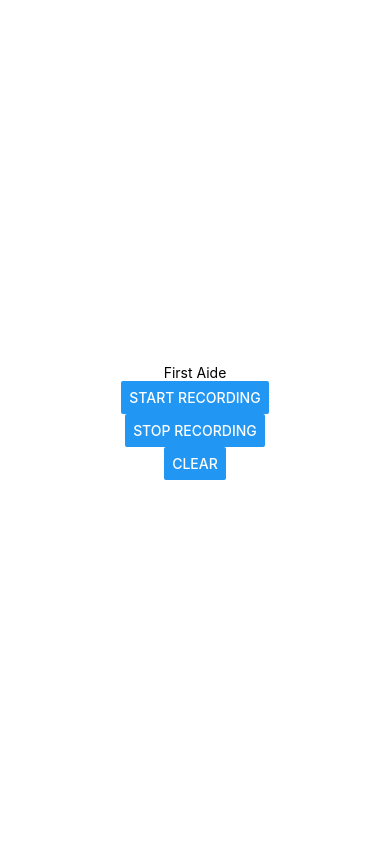
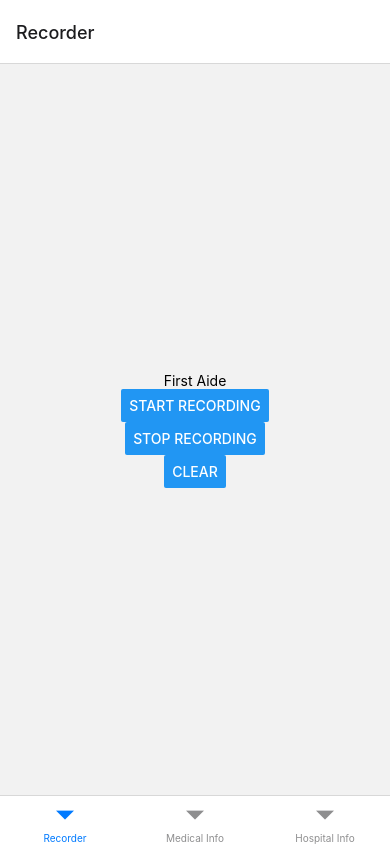
Before and after one commit to suefrontend/first-aide-client, a React Native app: screen /Recorder in a window 390 px wide. Built offline with nearby package versions, Linux system fonts and the light colour scheme.

Commit message:
implement navigation tabs

```diff
--- a/screens/HomeScreen.js
+++ b/screens/HomeScreen.js
@@ -2,70 +2,23 @@ import { View, Text, Button } from "react-native";
 import React, { useEffect, useState } from "react";
 import { themeColors } from "../theme";
 import Voice from "@react-native-voice/voice";
+import { NavigationContainer } from "@react-navigation/native";
+import { createBottomTabNavigator } from "@react-navigation/bottom-tabs";
+
+import Recorder from "./components/Recorder";
+import MedicalInfo from "./components/MedicalInfo";
+import HospitalInfo from "./components/HospitalInfo";
+
+const Tab = createBottomTabNavigator();
 
 export default function HomeScreen() {
-  const [voiceResult, setVoiceResult] = useState("");
-  const [isRecording, setIsRecording] = useState(false);
-
-  const onSpeechStart = (e) => {
-    console.log("onSpeechStart: ", e);
-  };
-
-  const onSpeechEnd = (e) => {
-    console.log("onSpeechEnd: ", e);
-  };
-
-  const onSpeechError = (e) => {
-    console.log("onSpeechError: ", e);
-  };
-
-  const onSpeechResults = (e) => {
-    console.log("onSpeechResults: ", e);
-    const result = e.value[0];
-    setVoiceResult(result);
-  };
-
-  const clear = () => {
-    setVoiceResult("");
-  };
-
-  useEffect(() => {
-    Voice.onSpeechStart = onSpeechStart;
-    Voice.onSpeechEnd = onSpeechEnd;
-    Voice.onSpeechError = onSpeechError;
-    Voice.onSpeechResults = onSpeechResults;
-    return () => {
-      Voice.destroy().then(Voice.removeAllListeners);
-    };
-  }, []);
-
-  const recordHandler = async () => {
-    console.log("Recording...");
-    setIsRecording(true);
-    try {
-      await Voice.start("en-US");
-    } catch (e) {
-      console.error("error:", e);
-    }
-  };
-
-  const stopRecordingHandler = async () => {
-    try {
-      await Voice.stop();
-      setIsRecording(false);
-    } catch (e) {
-      console.error("error:", e);
-    }
-  };
-
   return (
-    <View className="flex-1 items-center justify-center">
-      <Text>First Aide</Text>
-      <Button title="START RECORDING" onPress={recordHandler} />
-      {isRecording && <Text>Recording...</Text>}
-      {voiceResult !== "" && <Text>{voiceResult}</Text>}
-      <Button title="STOP RECORDING" onPress={stopRecordingHandler} />
-      <Button title="CLEAR" onPress={clear} />
-    </View>
+    <NavigationContainer>
+      <Tab.Navigator>
+        <Tab.Screen name="Recorder" component={Recorder} />
+        <Tab.Screen name="Medical Info" component={MedicalInfo} />
+        <Tab.Screen name="Hospital Info" component={HospitalInfo} />
+      </Tab.Navigator>
+    </NavigationContainer>
   );
 }
--- /dev/null
+++ b/screens/components/HospitalInfo.js
@@ -0,0 +1,10 @@
+import { View, Text, Button } from "react-native";
+import React, { useEffect, useState } from "react";
+
+export default function HospitalInfo() {
+  return (
+    <View className="flex-1 items-center justify-center">
+      <Text>Hospital Information Screen</Text>
+    </View>
+  );
+}
--- /dev/null
+++ b/screens/components/MedicalInfo.js
@@ -0,0 +1,10 @@
+import { View, Text, Button } from "react-native";
+import React, { useEffect, useState } from "react";
+
+export default function MedicalInfo() {
+  return (
+    <View className="flex-1 items-center justify-center">
+      <Text>Medical Information Screen</Text>
+    </View>
+  );
+}
--- /dev/null
+++ b/screens/components/Recorder.js
@@ -0,0 +1,70 @@
+import { View, Text, Button } from "react-native";
+import React, { useEffect, useState } from "react";
+import Voice from "@react-native-voice/voice";
+
+export default function Recorder() {
+  const [voiceResult, setVoiceResult] = useState("");
+  const [isRecording, setIsRecording] = useState(false);
+
+  const onSpeechStart = (e) => {
+    console.log("onSpeechStart: ", e);
+  };
+
+  const onSpeechEnd = (e) => {
+    console.log("onSpeechEnd: ", e);
+  };
+
+  const onSpeechError = (e) => {
+    console.log("onSpeechError: ", e);
+  };
+
+  const onSpeechResults = (e) => {
+    console.log("onSpeechResults: ", e);
+    const result = e.value[0];
+    setVoiceResult(result);
+  };
+
+  const clear = () => {
+    setVoiceResult("");
+  };
+
+  useEffect(() => {
+    Voice.onSpeechStart = onSpeechStart;
+    Voice.onSpeechEnd = onSpeechEnd;
+    Voice.onSpeechError = onSpeechError;
+    Voice.onSpeechResults = onSpeechResults;
+    return () => {
+      Voice.destroy().then(Voice.removeAllListeners);
+    };
+  }, []);
+
+  const recordHandler = async () => {
+    console.log("Recording...");
+    setIsRecording(true);
+    try {
+      await Voice.start("en-US");
+    } catch (e) {
+      console.error("error:", e);
+    }
+  };
+
+  const stopRecordingHandler = async () => {
+    try {
+      await Voice.stop();
+      setIsRecording(false);
+    } catch (e) {
+      console.error("error:", e);
+    }
+  };
+
+  return (
+    <View className="flex-1 items-center justify-center">
+      <Text>First Aide</Text>
+      <Button title="START RECORDING" onPress={recordHandler} />
+      {isRecording && <Text>Recording...</Text>}
+      {voiceResult !== "" && <Text>{voiceResult}</Text>}
+      <Button title="STOP RECORDING" onPress={stopRecordingHandler} />
+      <Button title="CLEAR" onPress={clear} />
+    </View>
+  );
+}
```
Also changed, not shown: package.json (+6 -2 lines), 2 other files (tests, documents, lock files or other folders).
